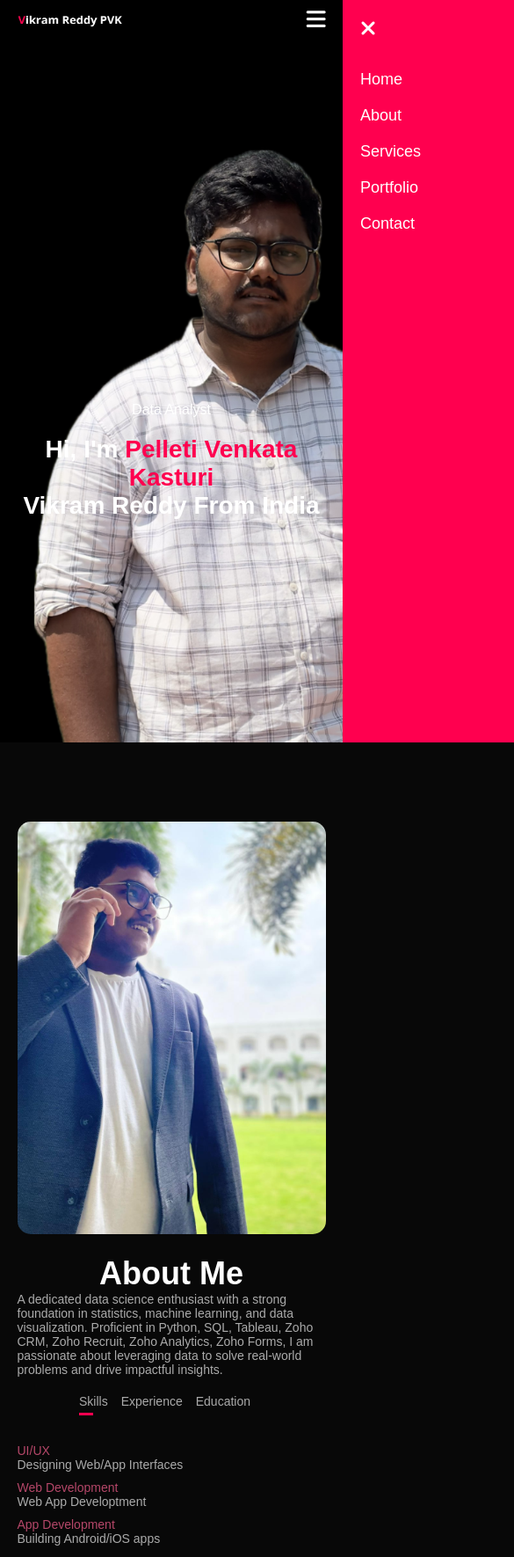
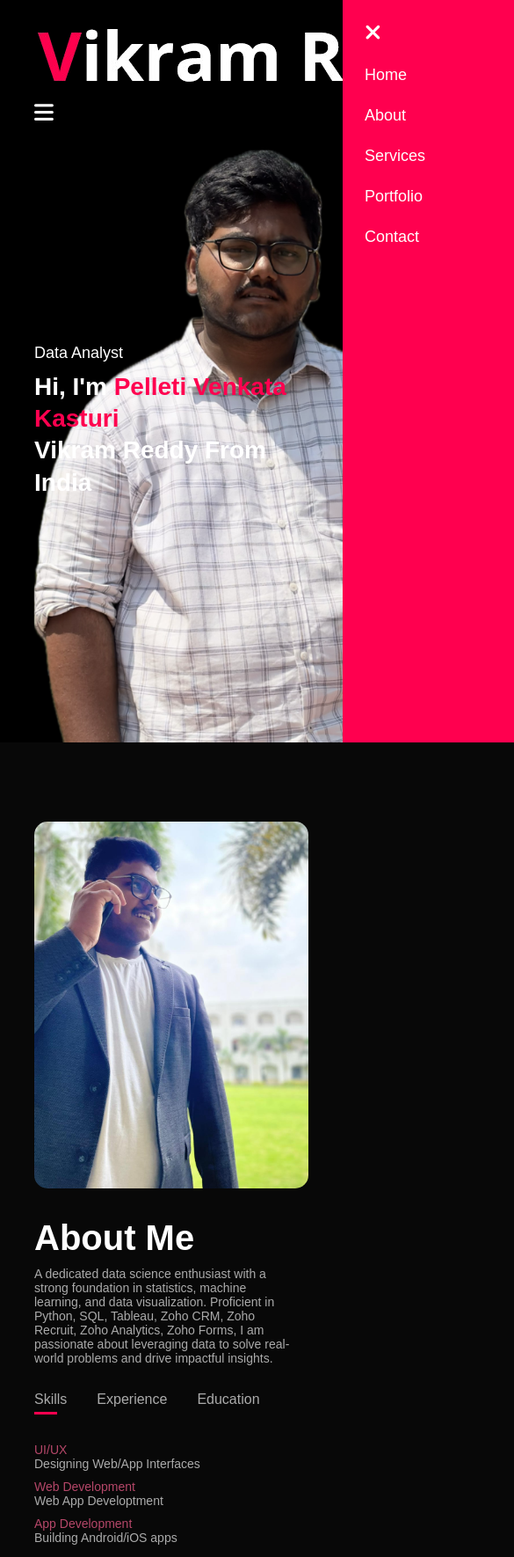
Before and after one commit to pvkvr02/portfolio1, a plain HTML site: page index.html in a window 390 px wide. Shown: the top 1770 px of the page at 88% size, 585 px wide, since content can reach past the window. Drawn offline with Linux system fonts and the light colour scheme.

Commit message:
Update style.css

```diff
--- a/style.css
+++ b/style.css
@@ -371,37 +371,15 @@ form .btn2 {
 nav .fa-solid {
   display: none;
 }
-/* ===== Responsive (Mobile View) Fixes ===== */
+
 @media only screen and (max-width: 600px) {
-  /* Header */
   #header {
     background-image: url(images/vikram-phone.png);
-    height: 100vh;
   }
 
-  .container {
-    padding: 10px 5%;
-  }
-
-  .header-text {
-    margin-top: 50vh;
-    font-size: 16px;
-    text-align: center;
-  }
-
-  .header-text h1 {
-    font-size: 28px;
-  }
-
-  /* Navigation */
   nav .fa-solid {
     display: block;
     font-size: 25px;
-    color: #fff;
-  }
-
-  nav img {
-    width: 120px;
   }
 
   nav ul {
@@ -411,82 +389,75 @@ nav .fa-solid {
     right: -200px;
     width: 200px;
     height: 100vh;
-    padding-top: 60px;
-    flex-direction: column;
-    z-index: 999;
-    transition: right 0.4s;
+    padding-top: 50px;
+    z-index: 2;
+    transition: right 0.5s;
   }
 
   nav ul li {
     display: block;
-    margin: 20px;
+    margin: 25px;
   }
 
-  nav ul .fa-xmark {
+  nav ul .fa-solid {
     position: absolute;
-    top: 20px;
-    left: 20px;
-    font-size: 24px;
+    top: 25px;
+    left: 25px;
     cursor: pointer;
   }
 
-  /* About section */
-  .row {
-    flex-direction: column;
+  .header-text {
+    margin-top: 80%;
+    font-size: 18px;
+    text-align: left;
+    padding-right: 10px;
   }
 
-  .about-col-1, .about-col-2 {
+  .header-text h1 {
+    font-size: 28px;
+    margin-top: 10px;
+    line-height: 1.3;
+  }
+
+  .sub-title {
+    font-size: 40px;
+  }
+
+  .about-col-1,
+  .about-col-2 {
     flex-basis: 100%;
   }
 
   .about-col-1 {
-    margin-bottom: 20px;
+    margin-bottom: 30px;
   }
 
   .about-col-2 {
     font-size: 14px;
   }
 
-  .sub-title {
-    font-size: 36px;
-    text-align: center;
-  }
-
-  .tab-titles {
-    justify-content: center;
-    flex-wrap: wrap;
+  .about-col-2 p {
+    padding-right: 14px;
+    margin-top: 10px;
   }
 
   .tab-links {
-    margin-right: 15px;
+    font-size: 16px;
+    margin-right: 20px;
+  }
+
+  .contact-left,
+  .contact-right {
+    flex-basis: 100%;
+  }
+
+  .copyright {
     font-size: 14px;
   }
 
-  /* Services */
-  .services-list {
-    grid-template-columns: 1fr;
-  }
-
-  /* Portfolio */
-  .work-list {
-    grid-template-columns: 1fr;
-  }
-
-  /* Contact */
-  .contact-left, .contact-right {
-    flex-basis: 100%;
-  }
-
-  .contact-left p {
-    font-size: 14px;
-  }
-
-  .social-icons a {
-    font-size: 24px;
-  }
-
-  .copyright {
-    font-size: 12px;
-    padding: 20px 0;
+  #msg {
+    color: #61b752;
+    margin-top: -40px;
+    display: block;
   }
 }
```
